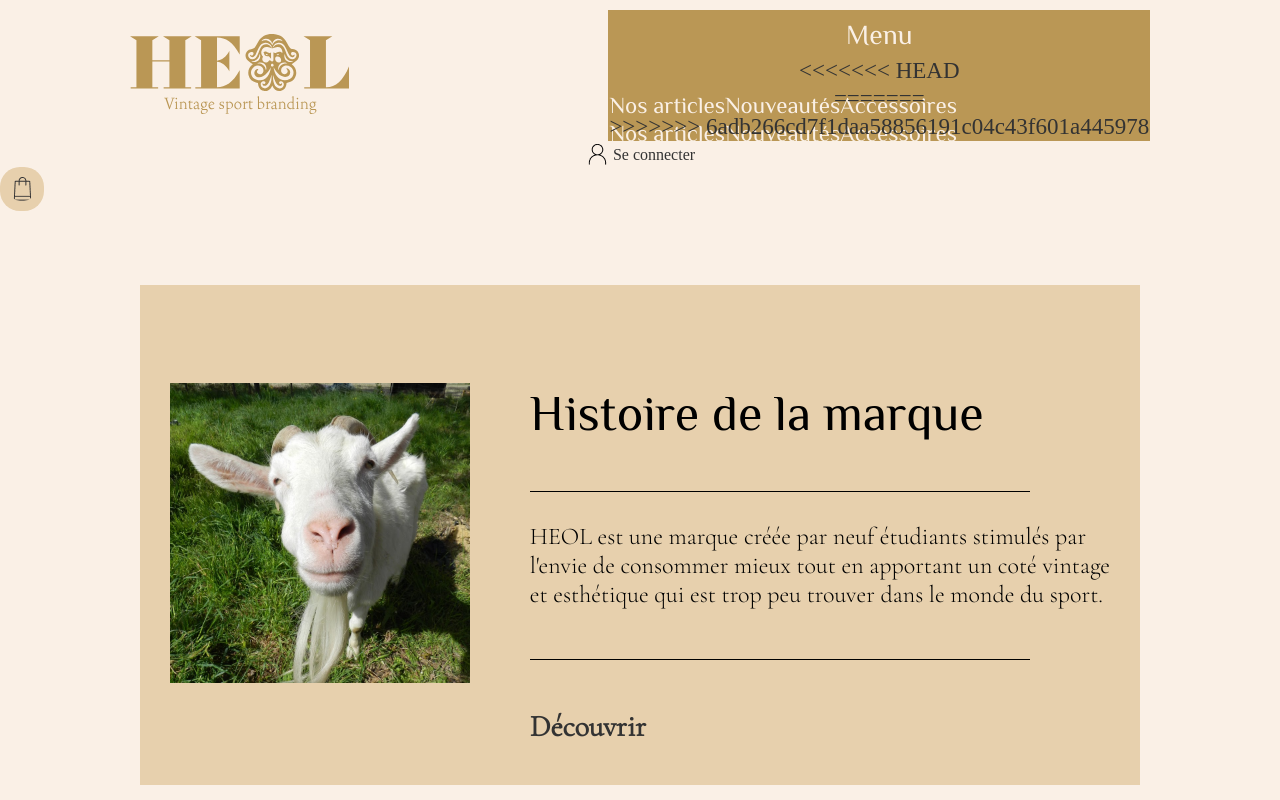
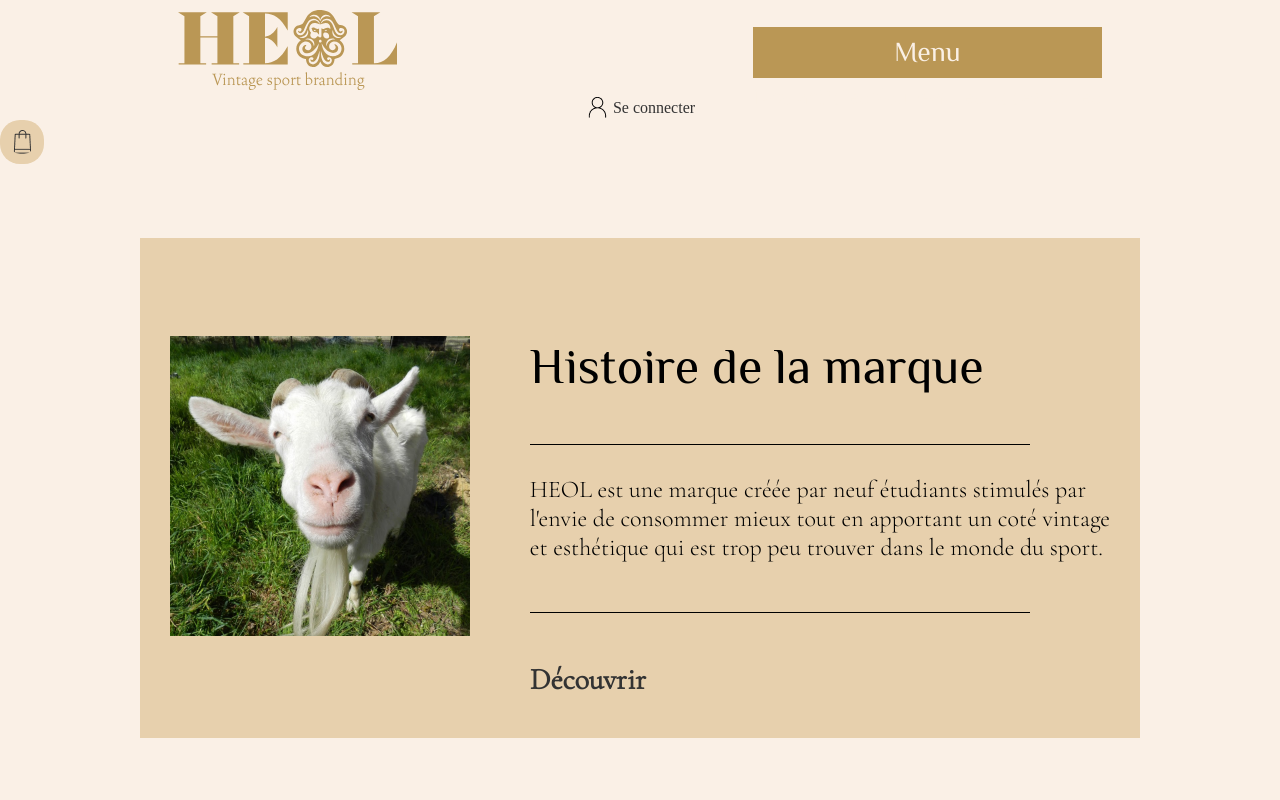
Before and after one commit to quentintnl/Projet-HEOL, a plain HTML site: page index.html in a window 1280 px wide. Shown: the top 800 px of the page. Drawn offline with nearby package versions, Linux system fonts and the light colour scheme.

Commit message:
correcting bug

```diff
--- a/index.html
+++ b/index.html
@@ -21,19 +21,11 @@
         <a href="index.html"><img src="images/LOGO_principale_camel.svg" class="heol_logo"></a>
         <ul class="menu">
             <li><a href="#">Menu</a>
-<<<<<<< HEAD
-               <ul>
-                  <li><a href="product1.html">Nos articles</a></li>
-                  <li><a href="#">Nouveautés</a></li>
-                  <li><a href="#">Accessoires</a></li>
-               </ul>
-=======
                 <ul>
                     <li><a href="product1.html">Nos articles</a></li>
                     <li><a href="#">Nouveautés</a></li>
                     <li><a href="#">Accessoires</a></li>
                 </ul>
->>>>>>> 6adb266cd7f1daa58856191c04c43f601a445978
             </li>
         </ul>
         </div>
```
